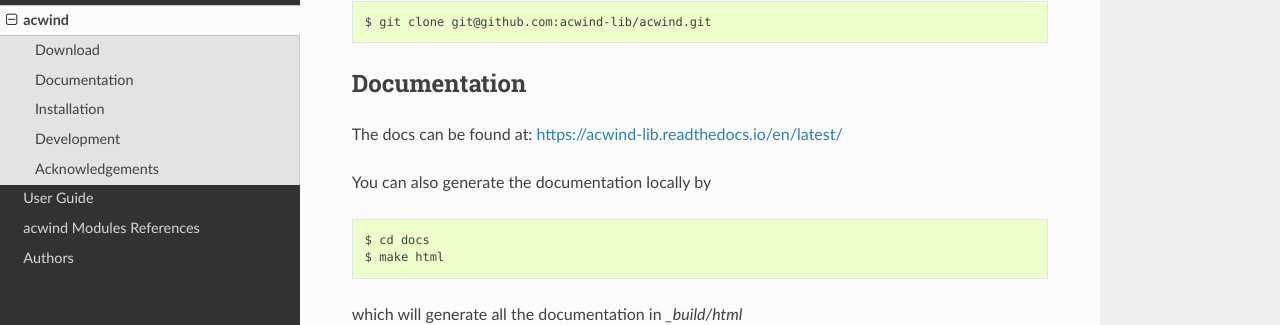
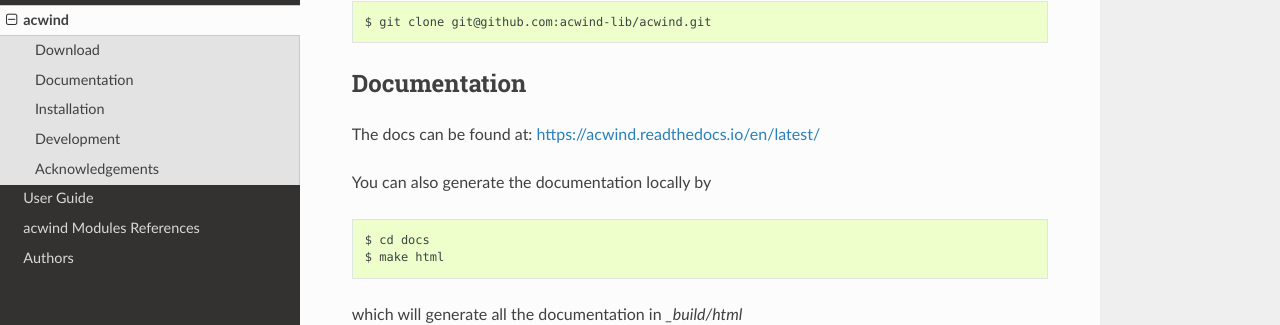
Before and after one commit to acwind-lib/acwind, a Sphinx documentation site: the page built from docs/_source/readme.rst, in a window 1280 px wide and 900 px high, scrolled down 389 px. Shown: the part 133-458 px from the top of the window. Built offline with Sphinx 7.4.7 and the Read the Docs theme 2.0.0, drawn with Linux system fonts in a browser that asks for light colours; formulas are drawn with MathJax 3; part of the change alters nothing that is shown.

Commit message:
adding readthedocs config files

```diff
--- a/README.rst
+++ b/README.rst
@@ -26,7 +26,7 @@ Documentation
 -------------
 
 The docs can be found at:
-https://acwind-lib.readthedocs.io/en/latest/
+https://acwind.readthedocs.io/en/latest/
 
 You can also generate the documentation locally by
 
--- a/docs/conf.py
+++ b/docs/conf.py
@@ -15,7 +15,7 @@
 import os
 import sys
 
-sys.path.insert(0, os.path.abspath('.'))
+#sys.path.insert(0, os.path.abspath('.'))
 sys.path.insert(0, os.path.abspath('../'))
 
 with open(os.path.join('../acwind', 'release.py')) as f:
--- a/meta.yaml
+++ b/meta.yaml
@@ -3,13 +3,12 @@ package:
     version: "1.0"
 
 source:
-    # git_url: https://github.com/acwind-lib/acwind.git
     path: .
+    #git_url: https://github.com/acwind-lib/acwind.git
 
 requirements:
     build:
         - python
-
     run:
         - python >=3.4
         - matplotlib
```
Also changed, not shown: .readthedocs.yaml (added), .requirements.txt (added).
